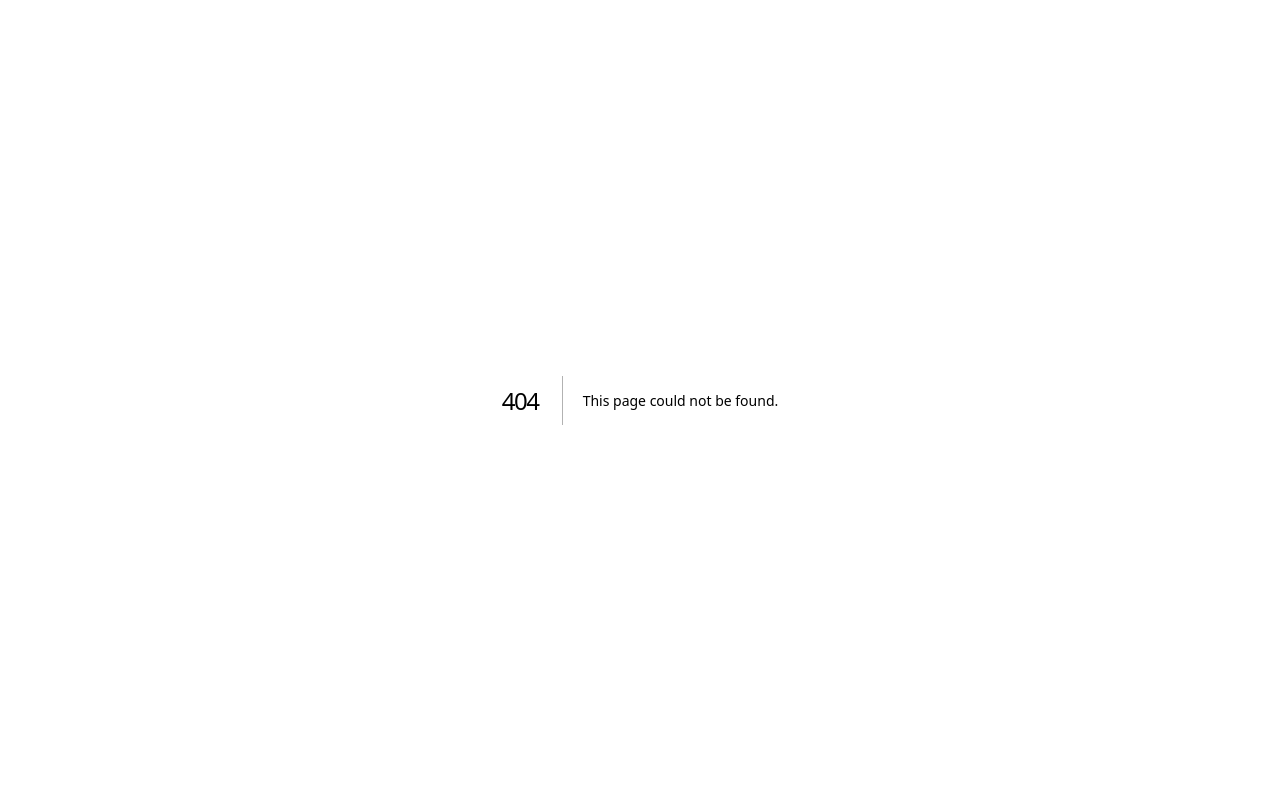
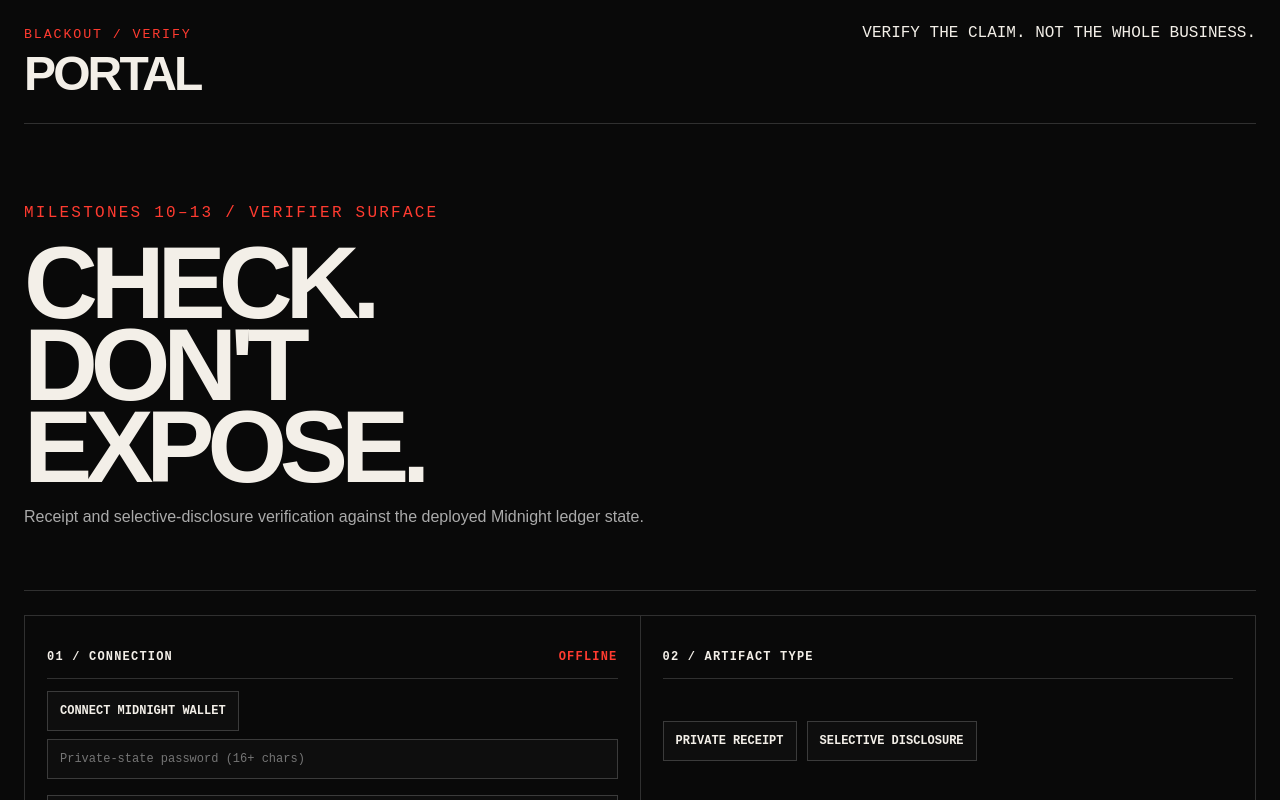
Before and after one commit to mushee-io/Invoice, a Next.js app: page /verify in a window 1280 px wide. Before the commit this address had no page. Shown: the top 800 px of the page. Built offline with nearby package versions, Linux system fonts and the light colour scheme.

Commit message:
feat: add verifier portal route

```diff
--- /dev/null
+++ b/src/app/verify/page.tsx
@@ -0,0 +1,5 @@
+import VerifierPortalClientOnly from "@/components/VerifierPortalClientOnly";
+
+export default function VerifyPage() {
+  return <VerifierPortalClientOnly />;
+}
```
